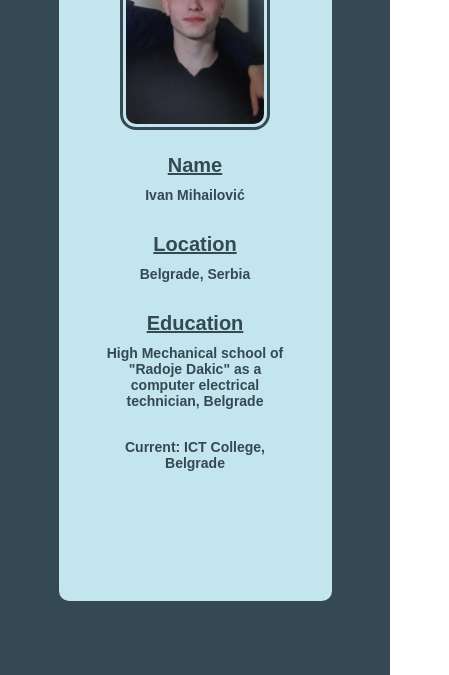
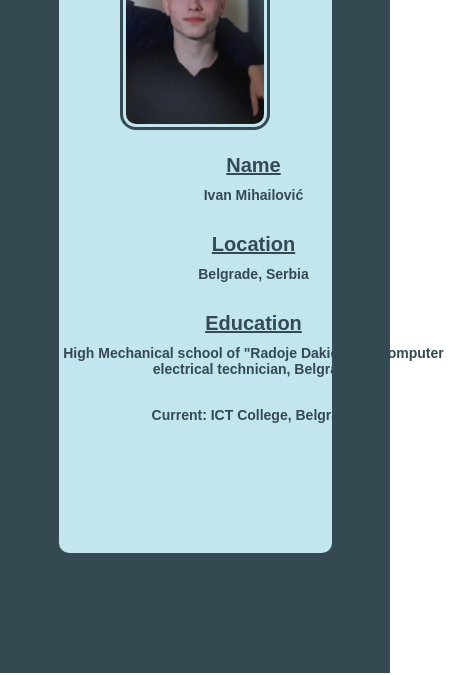
Before and after one commit to ivanyzzza/portfolio, a plain HTML site: page index.html in a window 390 px wide. Shown: the part 1200-1875 px from the top of the page, 449 px wide, since content can reach past the window. Drawn offline with Linux system fonts and the light colour scheme.

Commit message:
Update responsive.css

```diff
--- a/css/responsive.css
+++ b/css/responsive.css
@@ -401,7 +401,7 @@
                     height: 250px;
                 }
                 #ab-img-text{
-                    width:180px;
+                    width:390px;
                     margin:0px auto;
                     padding-top:30px;
                     h2{
```
